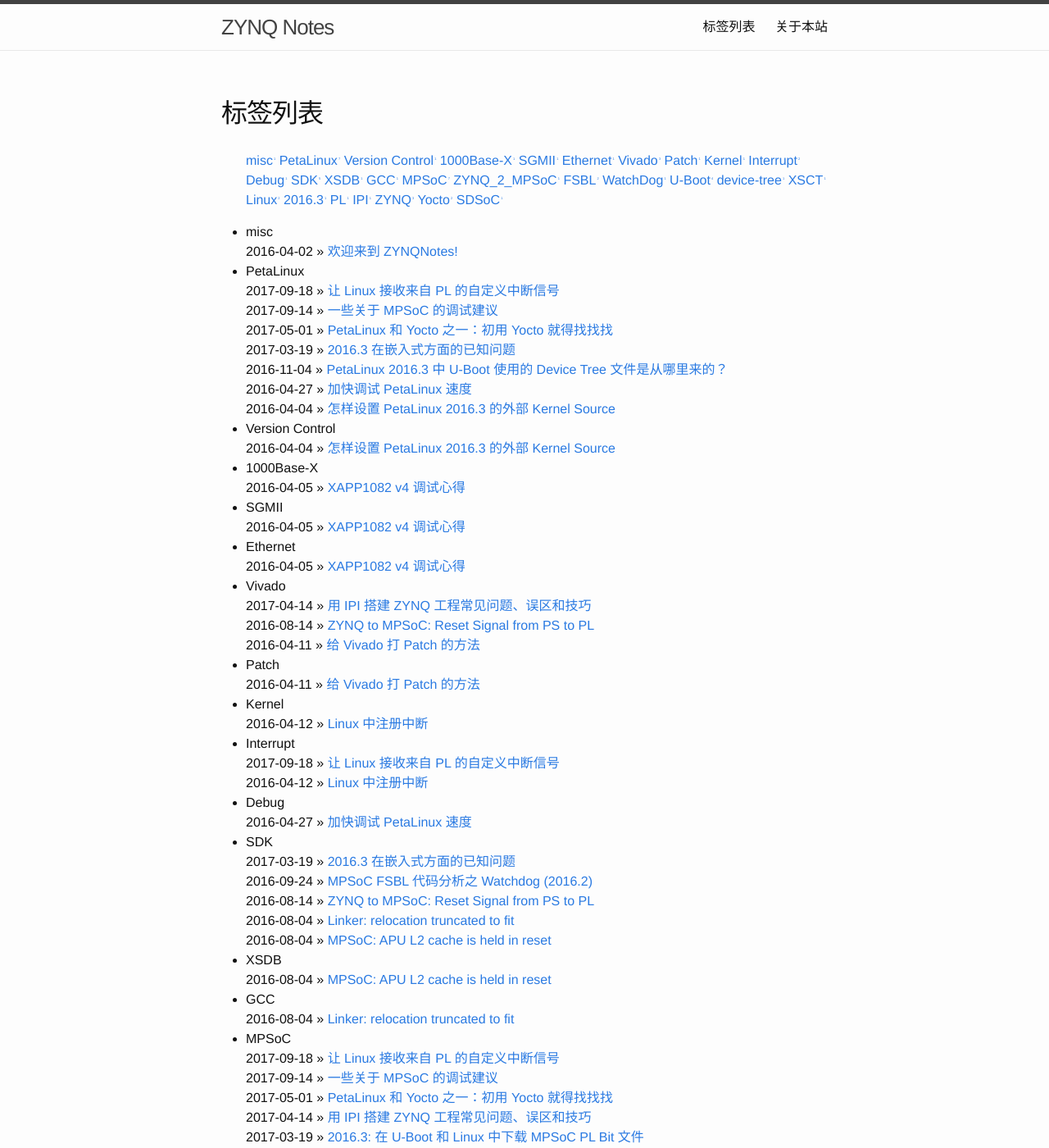
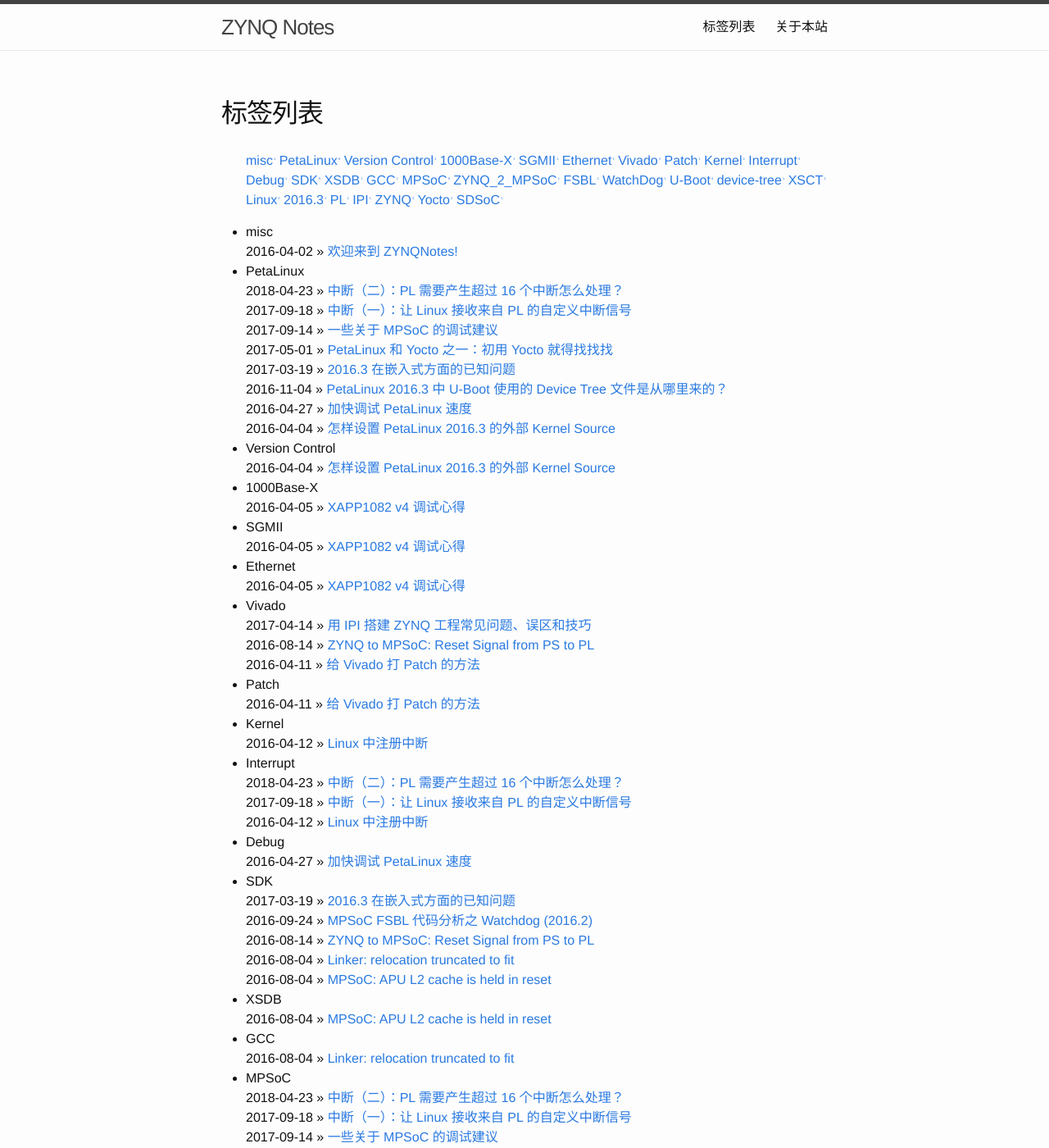
Before and after one commit to zynqnotes/zynqnotes.github.io, a Jekyll site: the page built from page-4-tags.md, in a window 1280 px wide and 1400 px high. Shown: the whole window at 82% size. Built offline with Jekyll 4.4.1, drawn with Linux system fonts in a browser that asks for light colours; some of the changed lines change nothing that is shown.

Commit message:
post: pl ps interrupt 2

```diff
--- a/_posts/2017-09-18-pl-ps-interrupt.md
+++ b/_posts/2017-09-18-pl-ps-interrupt.md
@@ -1,6 +1,6 @@
 ---
 layout: post
-title:  "让 Linux 接收来自 PL 的自定义中断信号"
+title:  "中断（一）：让 Linux 接收来自 PL 的自定义中断信号"
 date:   2017-09-18 12:00:00
 categories: Experiences
 tags:
--- /dev/null
+++ b/_posts/2018-04-23-pl-ps-interrupt-2.md
@@ -0,0 +1,22 @@
+---
+layout: post
+title:  "中断（二）：PL 需要产生超过 16 个中断怎么处理？"
+date:   2018-04-23 12:00:00
+categories: Experiences
+tags:
+- PetaLinux
+- MPSoC
+- Interrupt
+---
+
+在`中断（一）：让 Linux 接收来自 PL 的自定义中断信号`中，介绍了怎样让 PS 收到来自 PL 的中断。MPSoC 中 PL 到 PS 的中断通道有 16 个。只要 PL 产生的中断数量在 16 个之内，都可以通过前面的方法连接和使用。如果 PL 需要产生超过 16 个中断，该怎么处理呢？
+
+主要的想法就是扩展多层的中断控制器。GIC 可以作为 A53 的第一层中断控制器，所有中断都通过 GIC 上报。MPSoC 中，在 PL 侧可以使用 AXI INTC 或直接使用 PS GPIO Controller，两者都可以作为第二层中断控制器。用户逻辑产生的中断信号，先连接到二层中断控制器的入口，二层中断 IP 再产生新中断信号，传递到 GIC，上报给 A53。
+
+Xilinx Wiki 有两种方式的使用说明，具体步骤不再赘述。
+-	PS EMIO GPIO (http://www.wiki.xilinx.com/Device+Tree+Tips: 7 Interrupt Inputs Using GPIO)
+-	PL Interrupt Controller (http://www.wiki.xilinx.com/Cascade+Interrupt+Controller+support+in+DTG )
+
+编写 device tree 的几点说明：
+- AXI INTC 或 PS GPIO Controller 的节点中添加 `interrupt-controller;` 属性，用来声明这个模块可以作为中断控制器，接受来自下级的中断信号。
+- 产生中断的模块，添加类似 `interrupt-parent = <&gpio0>;` 的说明，指向上层中断控制器；`interrupts = < 0 4 >;` 这里的 `0` 是二层中断控制器的输入中断号，`4`表示中断类型（边沿/电平、上升/下降/高/低）。
```
